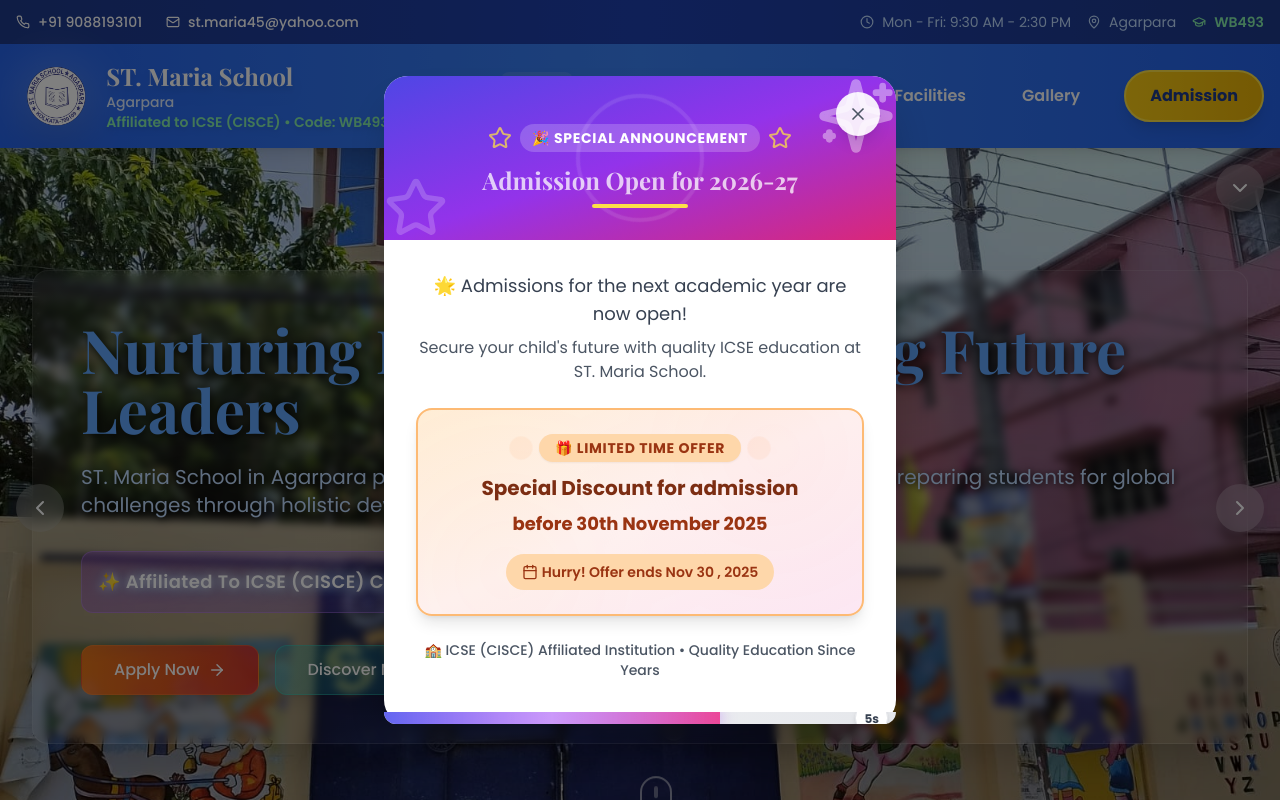
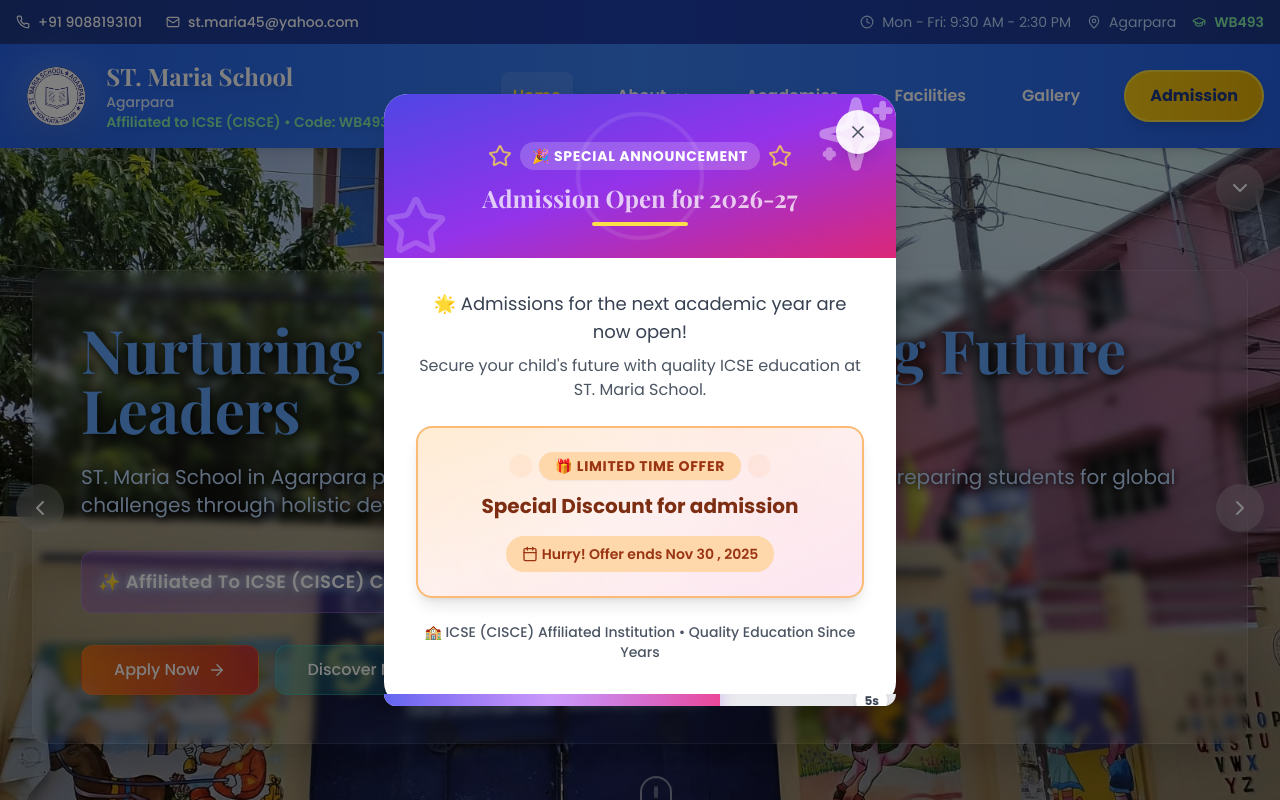
Before and after one commit to Aryan-Singh16/School, a React (Vite) app in the folder creative-education-website-main/: page / in a window 1280 px wide. Shown: the top 800 px of the page. Built offline with nearby package versions, Linux system fonts and the light colour scheme.

Commit message:
new update

```diff
--- a/creative-education-website-main/src/components/NoticeBoard.tsx
+++ b/creative-education-website-main/src/components/NoticeBoard.tsx
@@ -10,8 +10,8 @@ const sampleNotices: NoticeProps[] = [
     id: "1",
     title: "Admission Open for 2026-27",
     content: "Admissions for the next academic year are now open.",
-    highlight: "Special Discount for admission before 30th November 2025",
-    date: "1 Sept, 2025",
+    highlight: "Special Discount for admission",
+    date: "1 Dec, 2025",
     category: "announcement"
   },
   {
--- a/creative-education-website-main/src/pages/Index.tsx
+++ b/creative-education-website-main/src/pages/Index.tsx
@@ -193,9 +193,9 @@ const AnnouncementPopup = () => {
                 <p className="text-orange-900 font-bold text-lg sm:text-xl mb-2 leading-tight">
                   Special Discount for admission
                 </p>
-                <p className="text-orange-800 font-bold text-base sm:text-lg">
-                  before 30th November 2025
-                </p>
+                {/* <p className="text-orange-800 font-bold text-base sm:text-lg">
+
+                </p> */}
               </div>
 
               <div className="mt-4 flex items-center justify-center">
```
